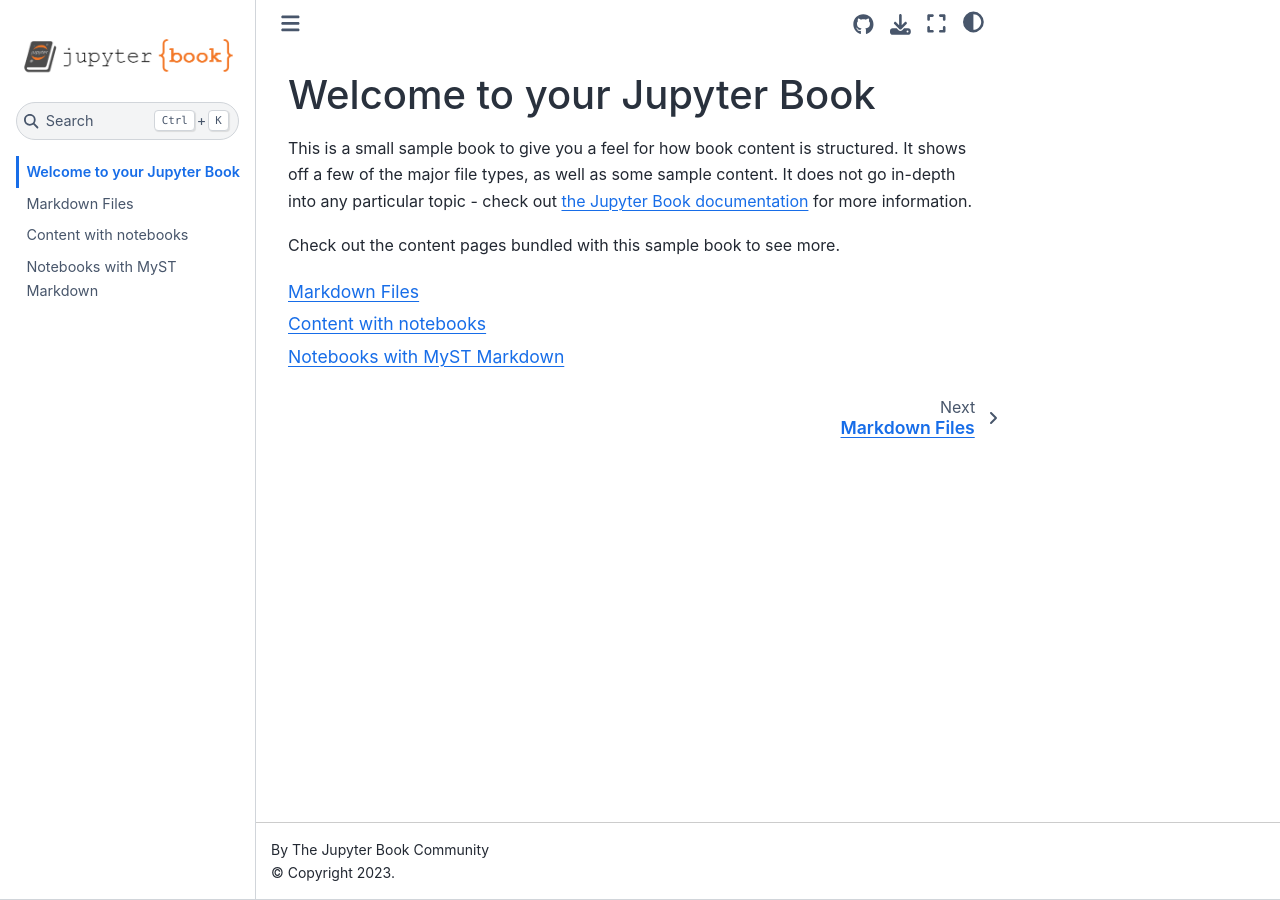
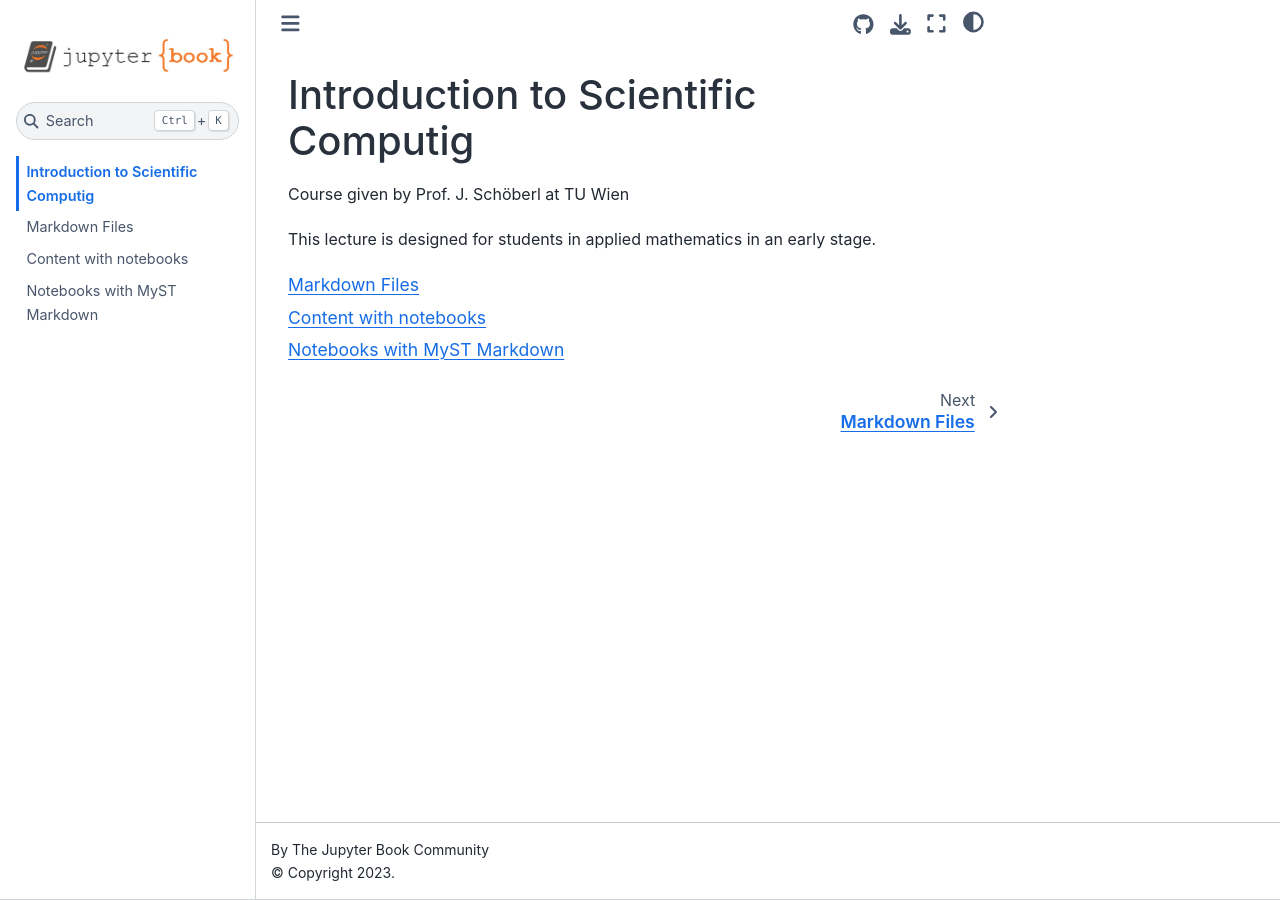
Before and after one commit to JSchoeberl/IntroSC, a Jupyter Book: the page built from intro.md, in a window 1280 px wide. Built offline with Jupyter Book 1.0.4 settings and Sphinx 7.4.7 and the Sphinx Book theme 1.1.4, drawn with Linux system fonts in a browser that asks for light colours.

Commit message:
starting with bla

````diff
--- a/intro.md
+++ b/intro.md
@@ -1,11 +1,12 @@
-# Welcome to your Jupyter Book
+# Introduction to Scientific Computig
 
-This is a small sample book to give you a feel for how book content is
-structured.
-It shows off a few of the major file types, as well as some sample content.
-It does not go in-depth into any particular topic - check out [the Jupyter Book documentation](https://jupyterbook.org) for more information.
+Course given by Prof. J. Schöberl at TU Wien
 
-Check out the content pages bundled with this sample book to see more.
+
+This lecture is designed for students in applied mathematics in an early stage.
+
+
+
 
 ```{tableofcontents}
 ```
````
Also changed, not shown: bla-explainCpp.md (added, +1 -0 lines), bla.md (added, +81 -0 lines).
